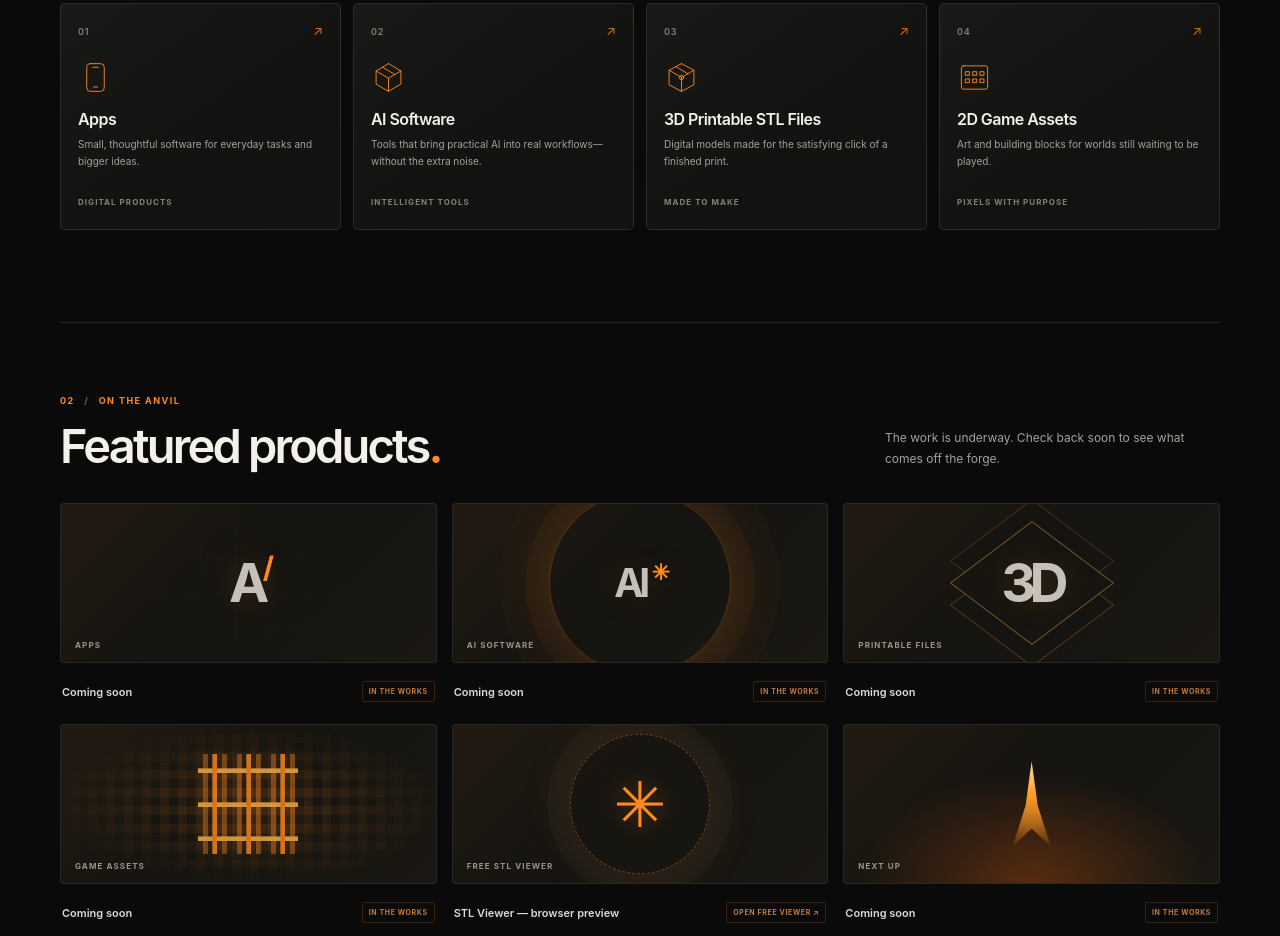
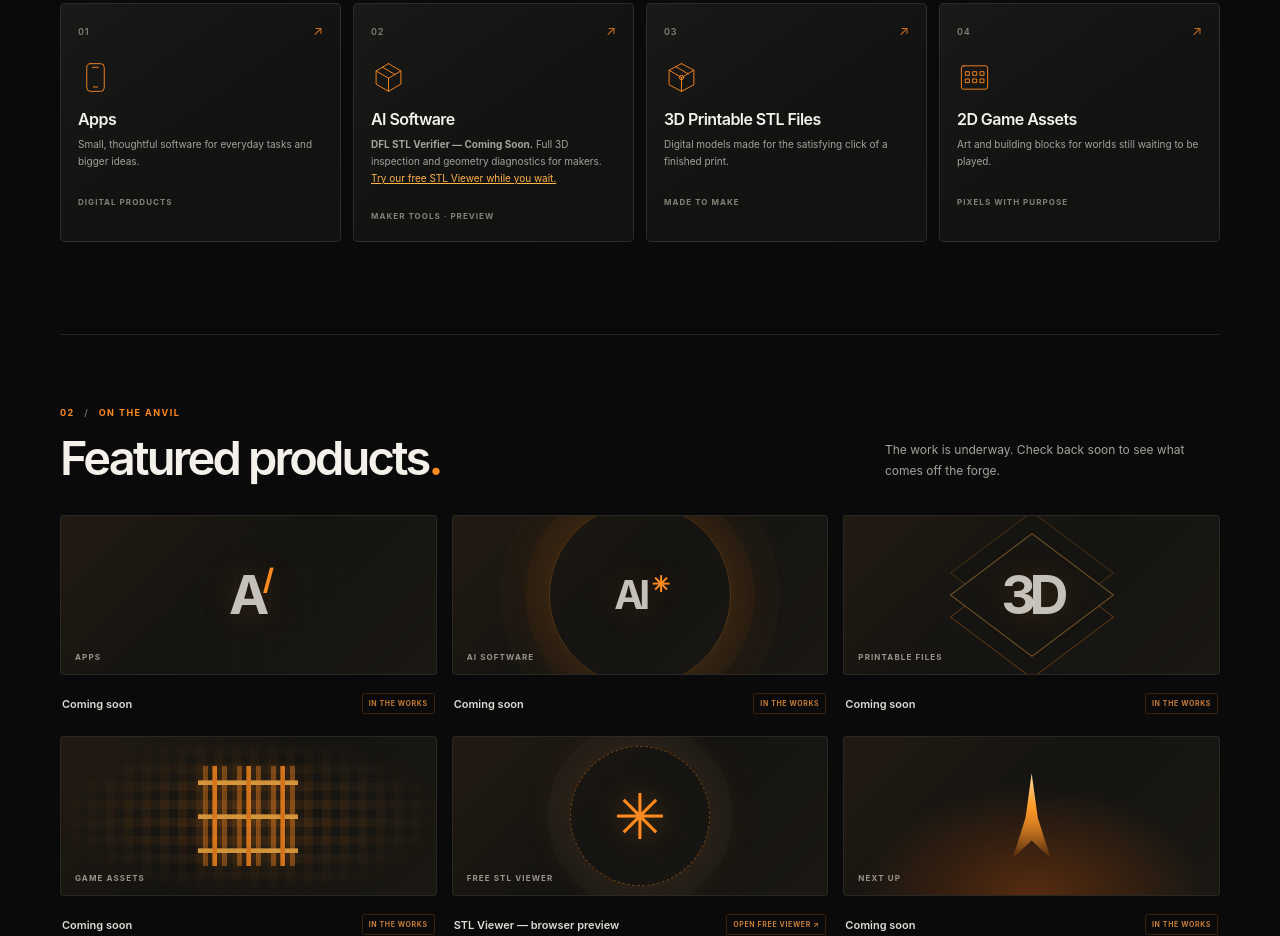
Before and after one commit to distressedforge/distressedforge-site, a plain HTML site: page index.html in a window 1280 px wide. Shown: the part 935-1871 px from the top of the page. Drawn offline with Linux system fonts and the light colour scheme.

Commit message:
Preview upcoming DFL STL Verifier in AI Software section; link free viewer

```diff
--- a/index.html
+++ b/index.html
@@ -71,7 +71,7 @@
           <article class="work-card">
             <div class="card-topline"><span class="card-index">02</span><span class="card-arrow" aria-hidden="true">↗</span></div>
             <div class="icon-wrap" aria-hidden="true"><svg viewBox="0 0 48 48"><path d="M24 5 7 15v18l17 10 17-10V15L24 5Z"></path><path d="m7 15 17 10 17-10M24 25v18M16 10l17 10"></path></svg></div>
-            <h3>AI Software</h3><p>Tools that bring practical AI into real workflows—without the extra noise.</p><span class="card-label">INTELLIGENT TOOLS</span>
+            <h3>AI Software</h3><p><strong>DFL STL Verifier — Coming Soon.</strong> Full 3D inspection and geometry diagnostics for makers. <a href="/tools/stl-viewer/" style="color:#ffb347;text-decoration:underline">Try our free STL Viewer while you wait.</a></p><span class="card-label">MAKER TOOLS · PREVIEW</span>
           </article>
           <article class="work-card">
             <div class="card-topline"><span class="card-index">03</span><span class="card-arrow" aria-hidden="true">↗</span></div>
```
